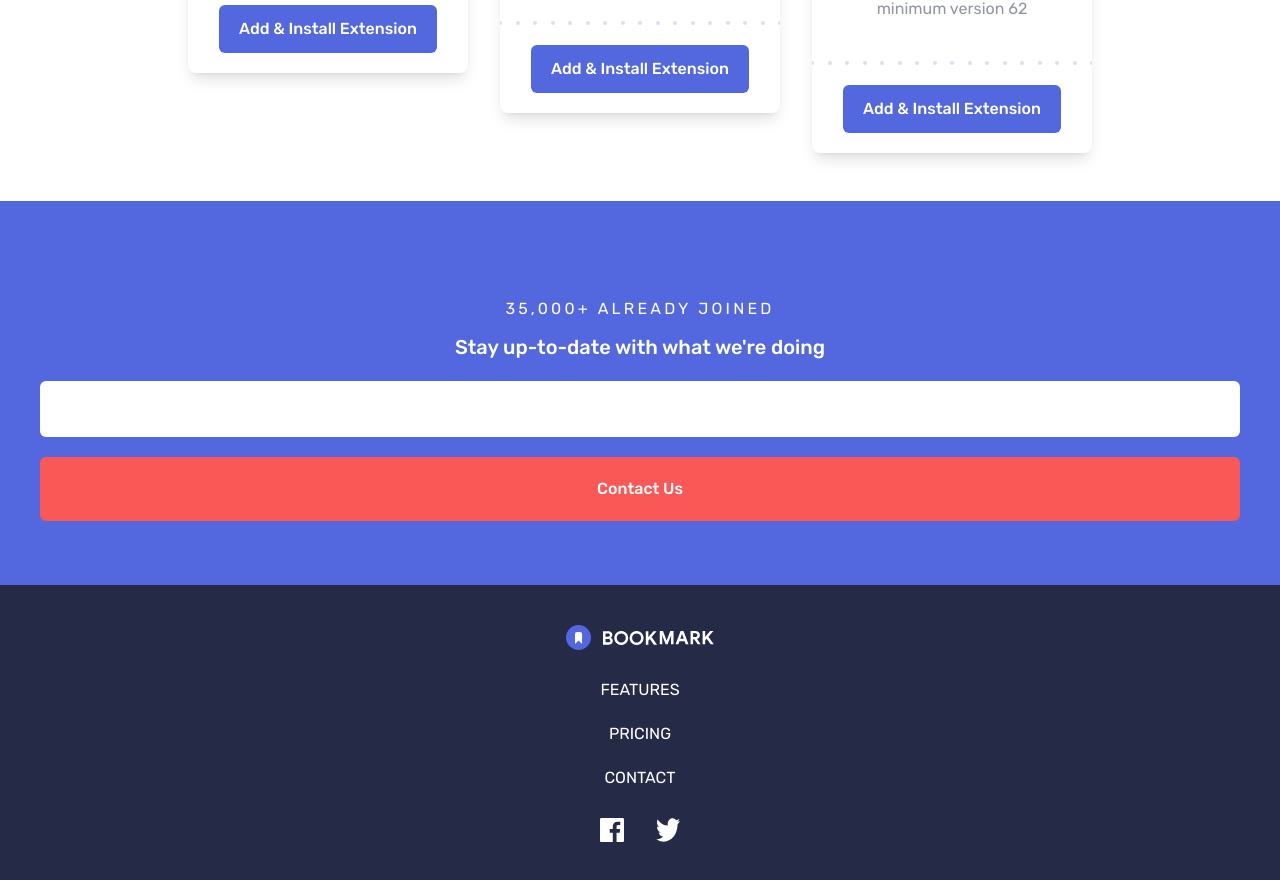
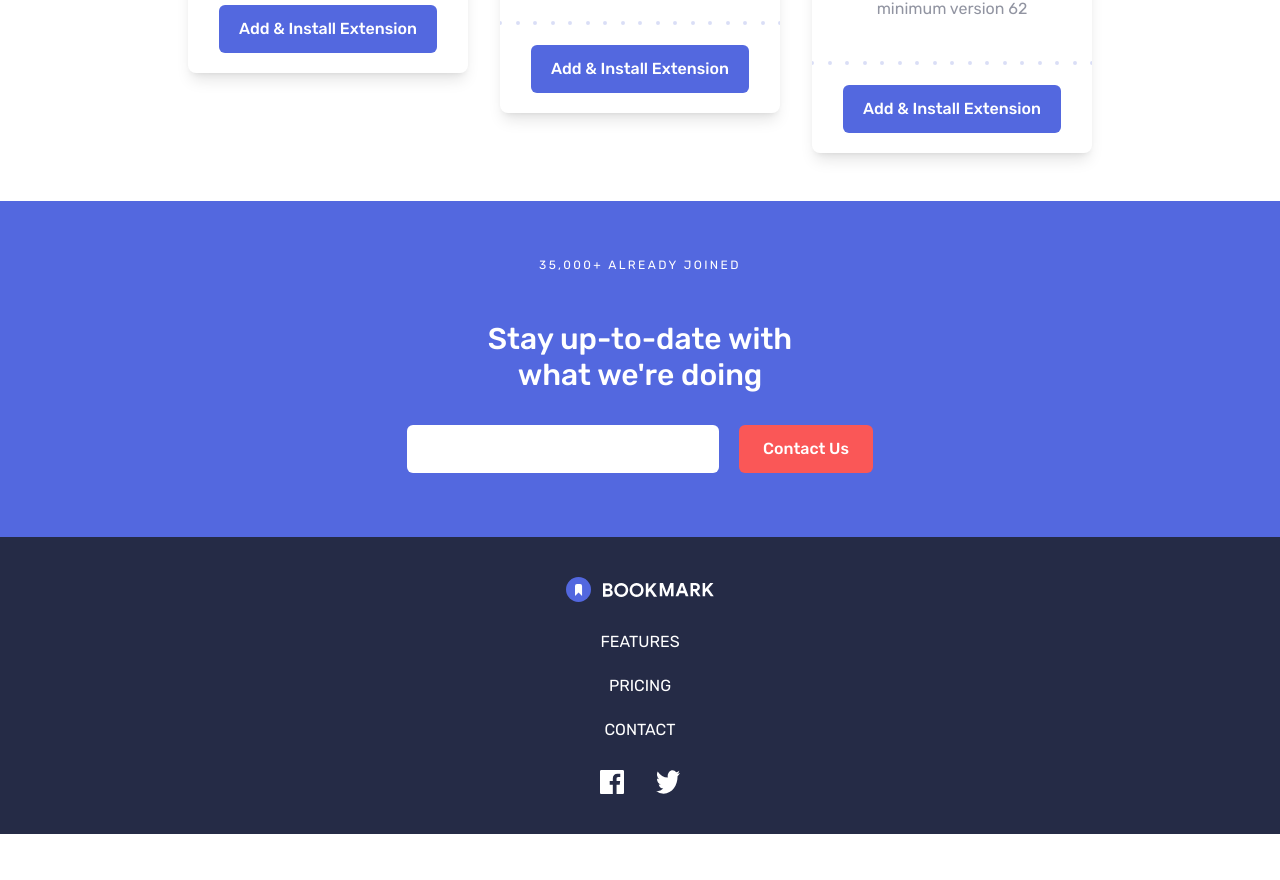
Before and after one commit to betses/bookmark-landing-page, a React (Vite) app: page / in a window 1280 px wide. Shown: the part 1795-2675 px from the top of the page. After the commit the page ends 2629 px from the top, so only its background shows below. Built offline with nearby package versions, Linux system fonts and the light colour scheme.

Commit message:
Edit contact section

```diff
--- a/src/components/Contact.jsx
+++ b/src/components/Contact.jsx
@@ -4,19 +4,19 @@ import error from '../assets/images/icon-error.svg';
 const Contact = () => {
   return (
     <div className="bg-soft-blue">
-      <div className="pt-24 pb-16 px-10 space-y-5">
-        <div className="text-white text-center space-y-3">
-          <p className="tracking-[.2em]">35,000+ ALREADY JOINED</p>
-          <h2 className="text-xl font-medium">
+      <div className="px-10 pt-24 pb-16 space-y-5 lg:pt-14 lg:space-y-8">
+        <div className="space-y-3 text-center text-white lg:space-y-12">
+          <p className="tracking-[.2em] lg:text-xs">35,000+ ALREADY JOINED</p>
+          <h2 className="text-xl font-medium lg:text-3xl lg:px-[36%]">
             Stay up-to-date with what we're doing
           </h2>
         </div>
-        <div className=" flex flex-col space-y-5 ">
-          <div className="flex items-center bg-white px-3 rounded-md">
-            <input className="py-4 outline-none w-full" />
-            <img src={error} className="h-5 w-5 hidden" />
+        <div className="flex flex-col space-y-5 lg:flex-row lg:justify-center lg:items-center lg:space-y-0 lg:space-x-5">
+          <div className="flex items-center px-3 bg-white rounded-md">
+            <input className="w-full py-4 outline-none lg:py-3 lg:w-72" />
+            <img src={error} className="hidden w-5 h-5" />
           </div>
-          <button className="text-white p-5 bg-soft-red font-medium rounded-md">
+          <button className="p-5 font-medium text-white rounded-md bg-soft-red lg:px-6 lg:py-3">
             Contact Us
           </button>
         </div>
--- a/src/components/Footer.jsx
+++ b/src/components/Footer.jsx
@@ -8,7 +8,7 @@ const Footer = () => {
     <div className="py-10 bg-very-dark-blue">
       <div className="flex flex-col items-center">
         <Logo color="#ffffff" />
-        <ul className="text-white space-y-5 py-7 text-center">
+        <ul className="space-y-5 text-center text-white py-7">
           <li>FEATURES</li>
           <li>PRICING</li>
           <li>CONTACT</li>
```
